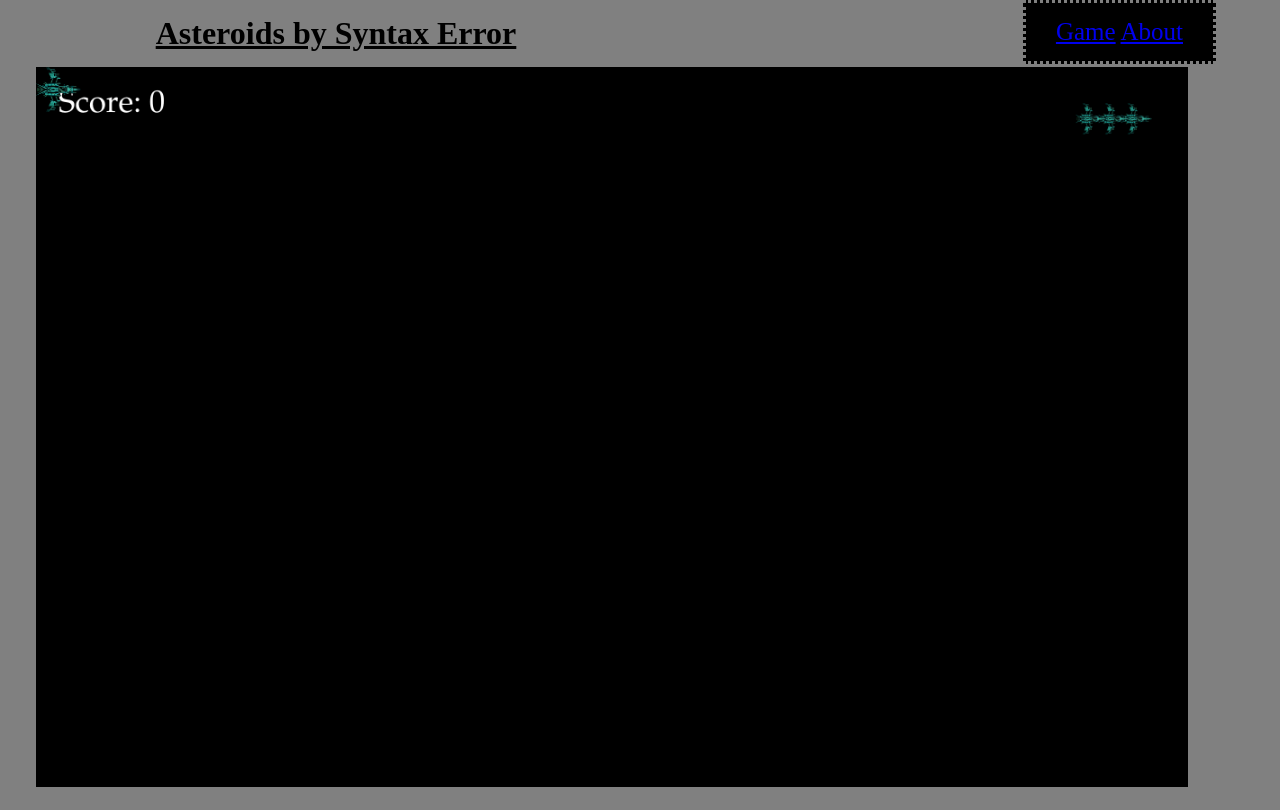
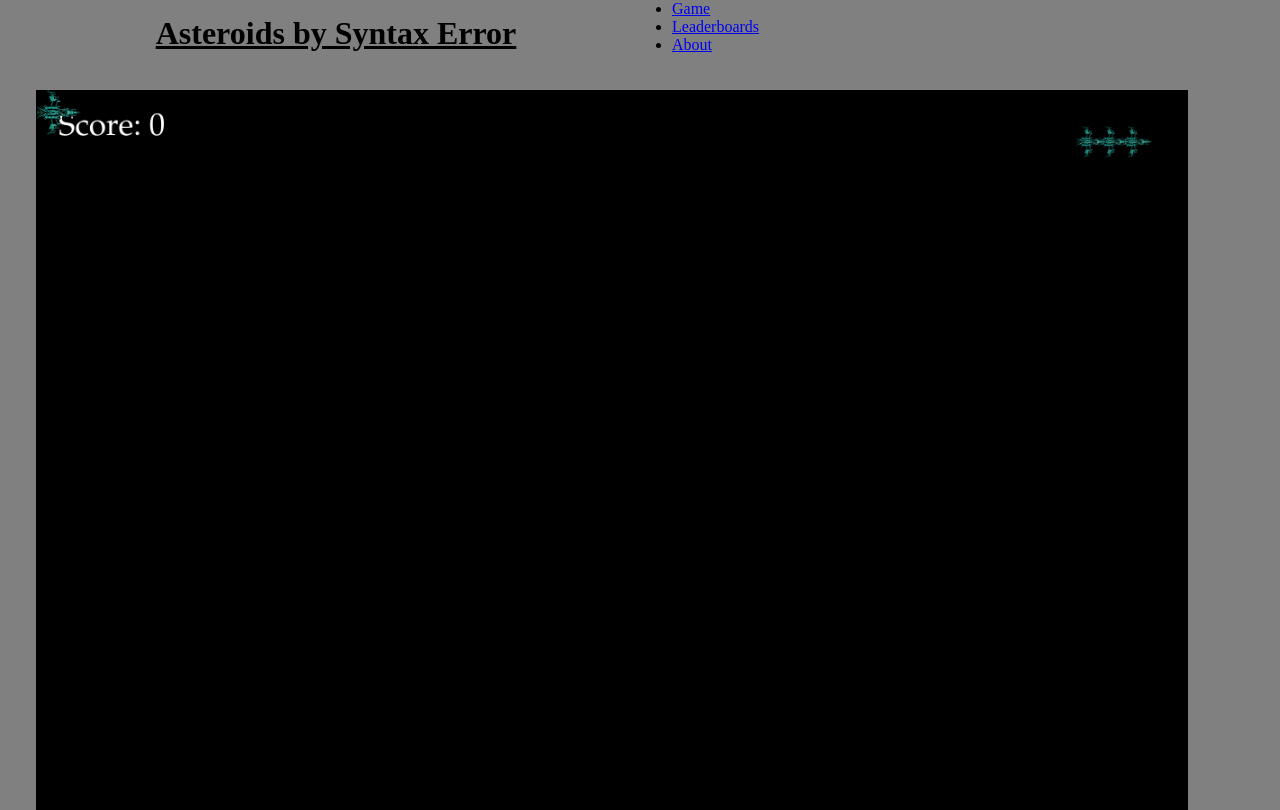
Before and after one commit to Justin444/AsteroidSideScroller, a plain HTML site: page index.html in a window 1280 px wide. Drawn offline with Linux system fonts and the light colour scheme; files whose address does not match are found by name.

Commit message:
Update index.html

```diff
--- a/index.html
+++ b/index.html
@@ -7,21 +7,22 @@
 <meta charset="utf-8">
 
 <title> Project </title>
-
 </head>
 
 <body>
+<div id="wrapper">
+<h1>Asteroids by Syntax Error</h1>
+<nav>
+	<ul>
+		<li><a href="index.html">Game</a></li>
+		<li><a href="leaderboards.html">Leaderboards</a></li>
+		<li><a href="about.html">About</a></li>
+	</ul>
+</nav>
 
-<h1>Asteroids by Syntax Error</h1>
-<div id="topnav">
-<ul>
-   <a class="active" href="#game">Game</a>
-  <a href="about.html">About</a>
-</ul>
-</div>
 <canvas id="myCanvas" width="580" height="520"></canvas>
 <script type = "text/javascript" src = "js/scripts.js"> </script>
-
+<div id="wrapper">
 </body>
 
 </html>
```
